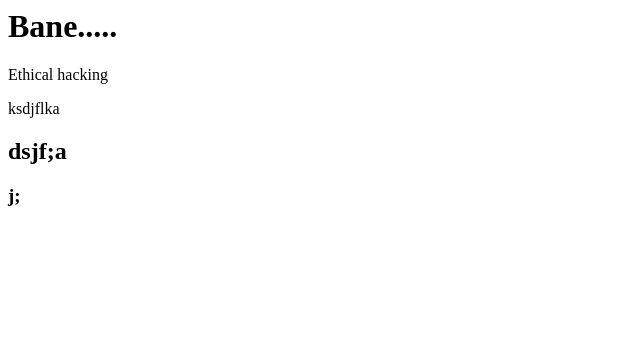
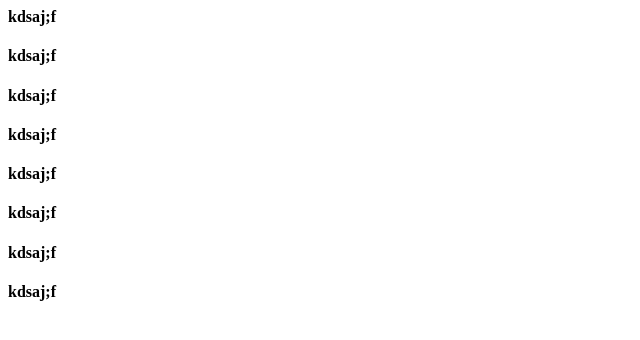
Before and after one commit to neerajv-14/dup-pro, a plain HTML site: page index.html in a window 1280 px wide. Shown: the whole page, without its empty margins (0-640 px from the left). Drawn offline with Linux system fonts and the light colour scheme.

Commit message:
new message

```diff
--- a/index.html
+++ b/index.html
@@ -1,6 +1,8 @@
-<h1>Bane.....</h1>
-<p>Ethical hacking</p>
-<div></div>
-<p>ksdjflka</p>
-<h2>dsjf;a</h2>
-<h3>j;</h3>
+<h4>kdsaj;f</h4>
+<h4>kdsaj;f</h4>
+<h4>kdsaj;f</h4>
+<h4>kdsaj;f</h4>
+<h4>kdsaj;f</h4>
+<h4>kdsaj;f</h4>
+<h4>kdsaj;f</h4>
+<h4>kdsaj;f</h4>
```
